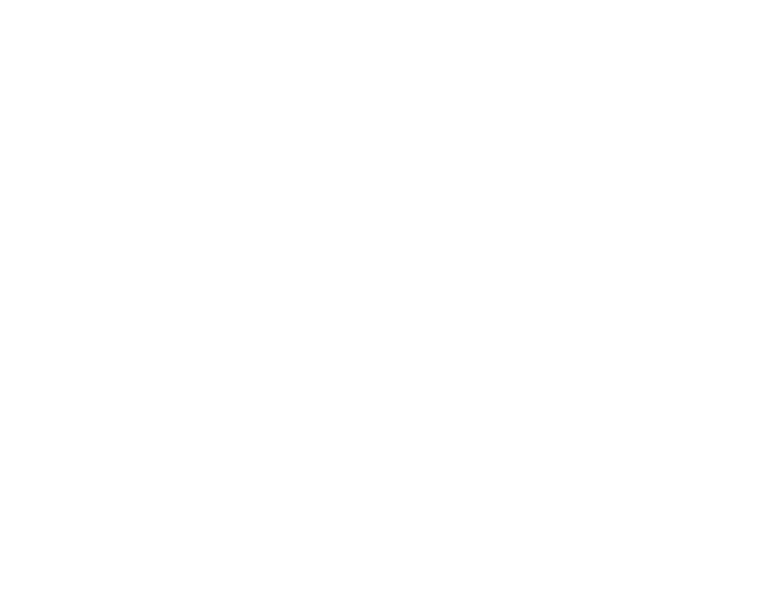
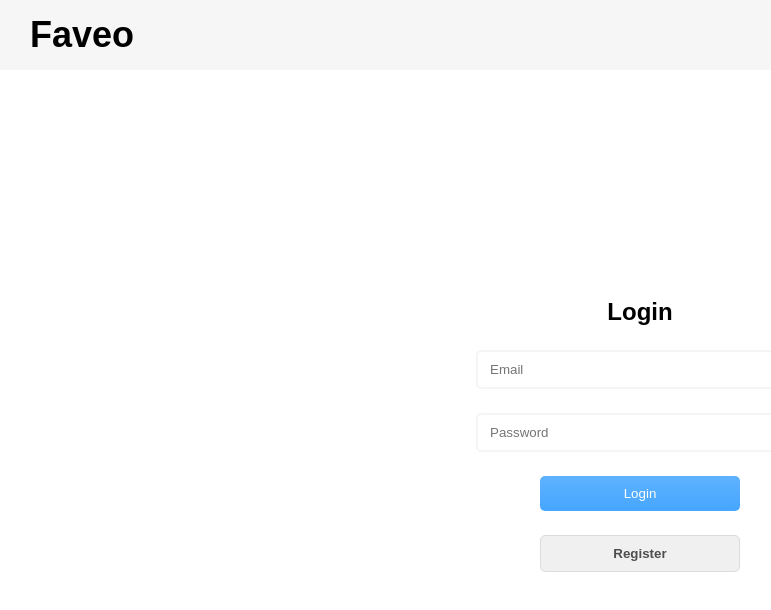
Before and after one commit to zafarbekde/faveo_uz, a React (Vite) app in the folder faveo-uz/: page /login in a window 1280 px wide. Shown: the top 610 px of the page, without its empty margins (0-771 px from the left). Built offline with nearby package versions, Linux system fonts and the light colour scheme.

Commit message:
login style qism done

```diff
--- a/faveo-uz/src/App.jsx
+++ b/faveo-uz/src/App.jsx
@@ -1,4 +1,5 @@
 import React from 'react'
+import './app.css'
 
 function App() {
   return (
--- /dev/null
+++ b/faveo-uz/src/app.css
@@ -0,0 +1,6 @@
+*{
+    margin: 0;
+    padding: 0;
+    box-sizing: border-box;
+    transition: all 0.5s ease;
+}
--- a/faveo-uz/src/components/pages/Login/Login.jsx
+++ b/faveo-uz/src/components/pages/Login/Login.jsx
@@ -2,11 +2,24 @@
 import '../Login/login.css'
 
 function Login() {
-  return (
-    <div>
+    return (
+        <div className='container-login'>
+            <nav className="login-nav">
+                <h1 className='login-title'>Faveo</h1>
+            </nav>
 
-    </div>
-  )
+            <div className="login-wrap">
+
+                <div className="login-form">
+                    <h1 className='login-form-title'>Login</h1>
+                    <input className='login-form-email' type="email" placeholder='Email' />
+                    <input className='login-form-password' type="password" placeholder='Password' />
+                    <button className="login-btn">Login</button>
+                    <button className="login-btn active">Register</button>
+                </div>
+            </div>
+        </div>
+    )
 }
 
 export default Login
--- a/faveo-uz/src/components/pages/Login/login.css
+++ b/faveo-uz/src/components/pages/Login/login.css
@@ -1,34 +1,75 @@
-.loginContainer {
-    background-color: #fff;
-    padding: 20px;
+.container-login {
+    width: 100%;
+    height: 100vh;
+    display: flex;
+    flex-direction: column;
+    font-family: sans-serif;
+    transition: all 0.5s ease;
+}
+
+.login-nav {
+    display: flex;
+    padding: 30px;
+    align-items: center;
+    height: 70px;
+    font-size: 24px;
+    background-color: #f6f6f6;
+}
+
+.login-wrap {
+    height: 100vh;
+    display: flex;
+    justify-content: center;
+    align-items: center;
+
+}
+
+
+.login-form {
+    display: flex;
+    flex-direction: column;
+    align-items: center;
+    gap: 24px;
+}
+
+.login-form-title {
+    font-size: 24px;
+    font-weight: 600;
+}
+
+.login-form-email, .login-form-password {
+    width: 328px;
+    height: 39px;
+    padding: 12px;
+    border: 2px solid #f5f5f5;
+    outline: none;
     border-radius: 5px;
-    box-shadow: 0 2px 5px rgba(0, 0, 0, 0.3);
-  }
+}
 
-  .loginContainer h2 {
-    text-align: center;
-    margin-bottom: 20px;
-  }
+.login-btn{
+    background: linear-gradient(#5FB2FF, #45A6FF);
+    color: #fff;
+    width: 200px;
+    padding: 10px 50px;
+    border: none;
+    outline: none;
+    border-radius: 5px;
+    cursor: pointer;
+    transition: all 0.5s ease;
+}
+.login-btn:hover{
+    background: linear-gradient(#383a3b, #383a3b);
+    transition: all 0.5s ease;
+}
 
-  .loginContainer input[type="text"],
-  .loginContainer input[type="password"] {
-    width: 100%;
-    padding: 10px;
-    margin-bottom: 10px;
-    border: 1px solid #ddd;
-    border-radius: 3px;
-  }
+.active{
+    background: linear-gradient(#f0f0f0, #f0f0f0);
+    color: #4e4e4e;
+    border: 1px solid #e0dbdb;
+    font-weight: 600;
+}
 
-  .loginButton {
-    width: 100%;
-    padding: 10px;
-    border: none;
-    border-radius: 3px;
+.active:hover{
+    background: linear-gradient(#5FB2FF, #45A6FF);
     color: #fff;
-    background-color: #5FB2FF;
-    cursor: pointer;
-  }
-
-  .loginButton:hover {
-    background-color: #45A6FF;
-  }
+}
--- a/faveo-uz/src/main.jsx
+++ b/faveo-uz/src/main.jsx
@@ -8,7 +8,7 @@
 const rootRouter = createBrowserRouter([
   {
     path: "/",
-    element: <Navigate to={"/home"}/>
+    element: <Navigate to={"/login"}/>
   },
   {
     path: "/login",
```
